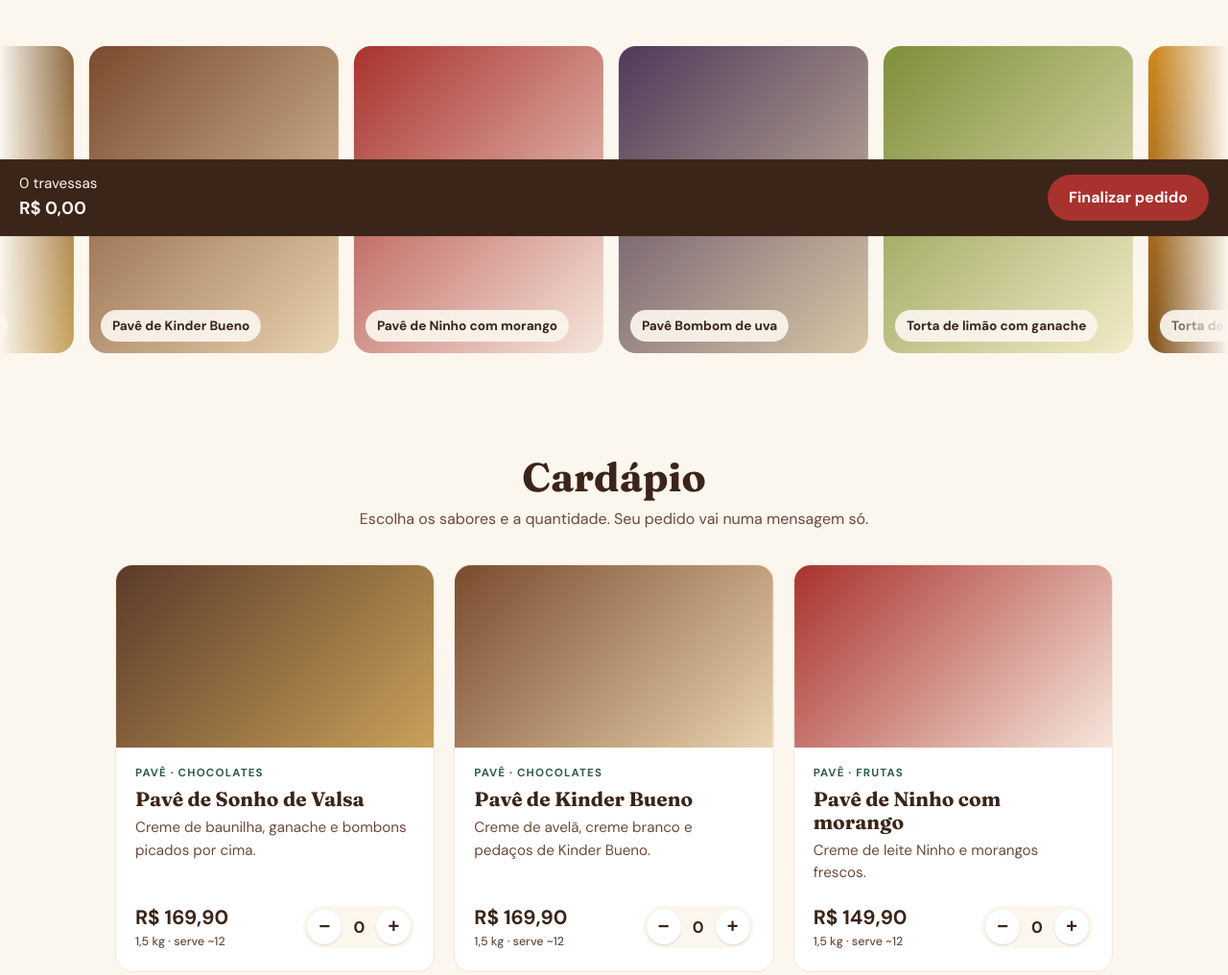
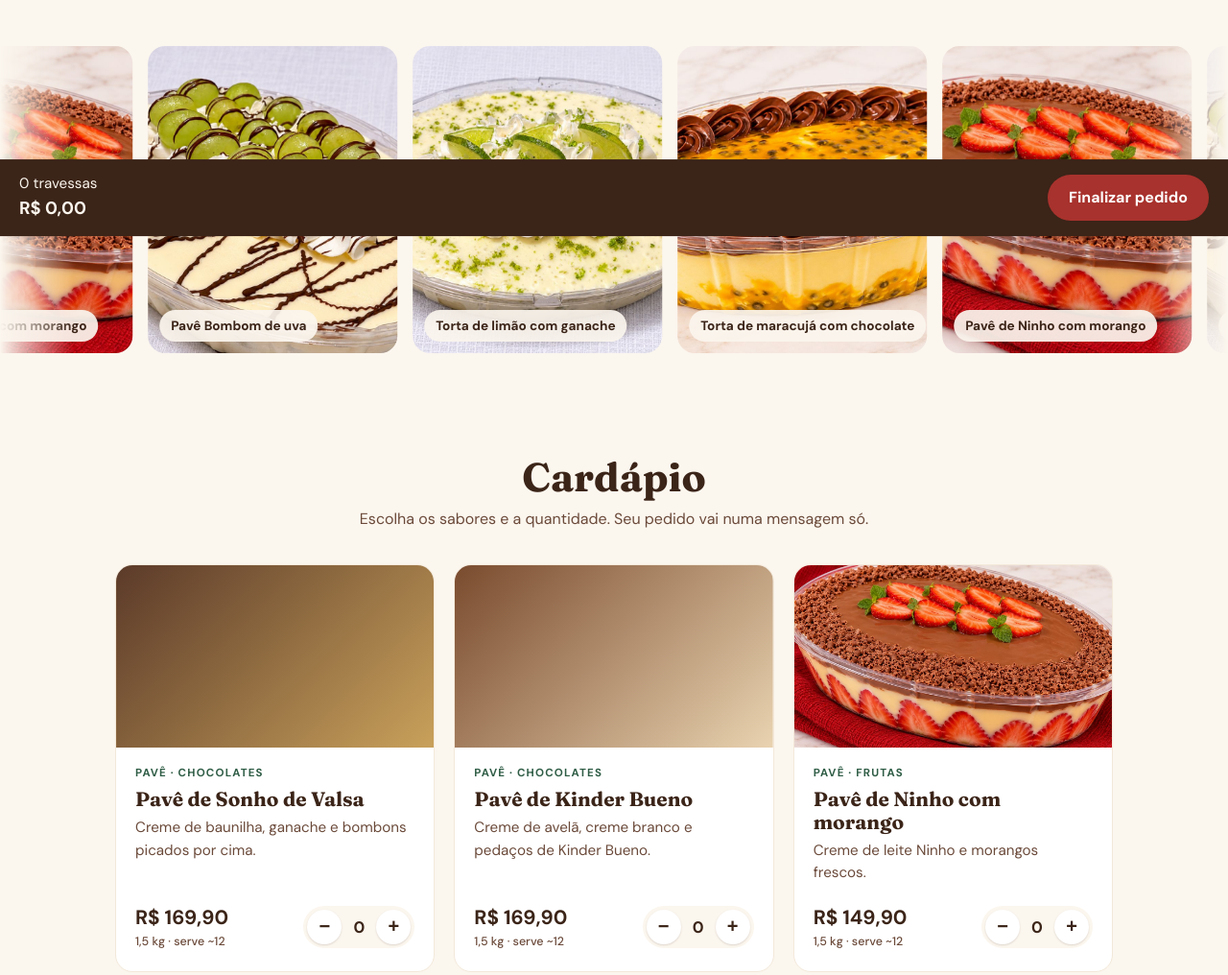
Before and after one commit to leofrancisbizi/doces-na-travessa, a plain HTML site: page index.html in a window 1280 px wide. Shown: the part 642-1658 px from the top of the page at 96% size. Drawn offline with Linux system fonts and the light colour scheme.

Commit message:
Adiciona fotos de maracujá, ninho com morango, limão e uva
Co-Authored-By: Claude Opus 5.5 <noreply@anthropic.com>
Claude-Session: https://claude.ai/code/session_01Wbf1hL4FeoyAvZercUZ8xw

```diff
--- a/index.html
+++ b/index.html
@@ -5,6 +5,10 @@
 <meta name="viewport" content="width=device-width, initial-scale=1">
 <title>Doces na Travessa – Marcia Bizi | Sobremesas de fim de ano</title>
 <meta name="description" content="Pavês e tortas na travessa de 1,5 kg para as suas festas de fim de ano. Serve cerca de 12 pessoas. Entrega combinada pelo WhatsApp.">
+<meta property="og:title" content="Doces na Travessa – Marcia Bizi">
+<meta property="og:description" content="Pavês e tortas na travessa de 1,5 kg, serve cerca de 12 pessoas. Peça pelo WhatsApp.">
+<meta property="og:image" content="https://doces-na-travessa.vercel.app/fotos/limao.jpg">
+<meta property="og:type" content="website">
 <link rel="icon" href="/icon.svg" type="image/svg+xml">
 <link rel="preconnect" href="https://fonts.googleapis.com">
 <link rel="preconnect" href="https://fonts.gstatic.com" crossorigin>
@@ -228,13 +232,13 @@ const SABORES = [
   {id:"kinder", nome:"Pavê de Kinder Bueno", tag:"Pavê · Chocolates", preco:169.90,
    desc:"Creme de avelã, creme branco e pedaços de Kinder Bueno.", foto:"", cor:["#7A4B2E","#E9D3B0"]},
   {id:"ninho", nome:"Pavê de Ninho com morango", tag:"Pavê · Frutas", preco:149.90,
-   desc:"Creme de leite Ninho e morangos frescos.", foto:"", cor:["#A8322D","#F6E7DC"]},
+   desc:"Creme de leite Ninho e morangos frescos.", foto:"fotos/ninho-morango.jpg", cor:["#A8322D","#F6E7DC"]},
   {id:"uva", nome:"Pavê Bombom de uva", tag:"Pavê · Frutas", preco:149.90,
-   desc:"Creme branco, uvas inteiras e ganache.", foto:"", cor:["#4E3A5A","#D9C7A8"]},
+   desc:"Creme branco, uvas inteiras e ganache.", foto:"fotos/uva.jpg", cor:["#4E3A5A","#D9C7A8"]},
   {id:"limao", nome:"Torta de limão com ganache", tag:"Torta · Frutas", preco:149.90,
-   desc:"Base de massa crocante, creme de limão e ganache.", foto:"", cor:["#7E8F3A","#F3EBC8"]},
+   desc:"Base de massa crocante, creme de limão e ganache.", foto:"fotos/limao.jpg", cor:["#7E8F3A","#F3EBC8"]},
   {id:"maracuja", nome:"Torta de maracujá com chocolate", tag:"Torta · Frutas", preco:149.90,
-   desc:"Base de massa crocante, mousse de maracujá e chocolate.", foto:"", cor:["#D08A1E","#4A2C1E"]},
+   desc:"Base de massa crocante, mousse de maracujá e chocolate.", foto:"fotos/maracuja.jpg", cor:["#D08A1E","#4A2C1E"]},
 ];
 
 const qtd = {};
@@ -272,7 +276,8 @@ grade.addEventListener("click", e => {
 
 // Galeria (repetida para rolar sem fim)
 const trilho = document.getElementById("trilho");
-const cards = SABORES.map(s => `<figure class="foto" style="background-image:${fundo(s)}"><figcaption>${s.nome}</figcaption></figure>`).join("");
+const comFoto = SABORES.filter(s => s.foto);
+const cards = (comFoto.length ? comFoto : SABORES).map(s => `<figure class="foto" style="background-image:${fundo(s)}"><figcaption>${s.nome}</figcaption></figure>`).join("");
 trilho.innerHTML = cards + cards;
 
 function calcular(){
```
Also changed, not shown: fotos/limao.jpg (added), fotos/maracuja.jpg (added), fotos/ninho-morango.jpg (added), fotos/uva.jpg (added).
